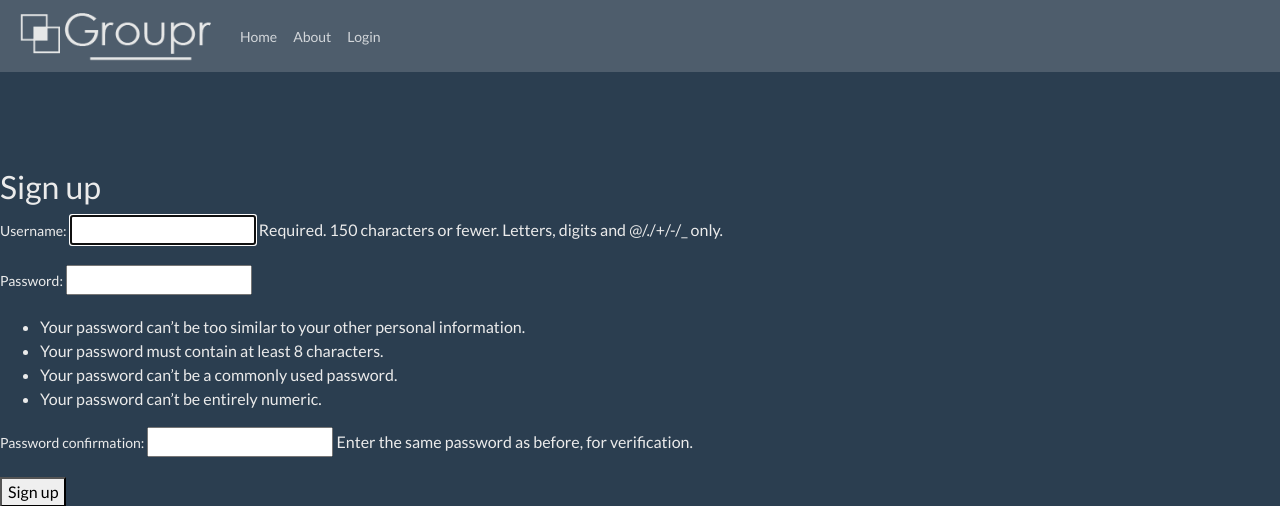
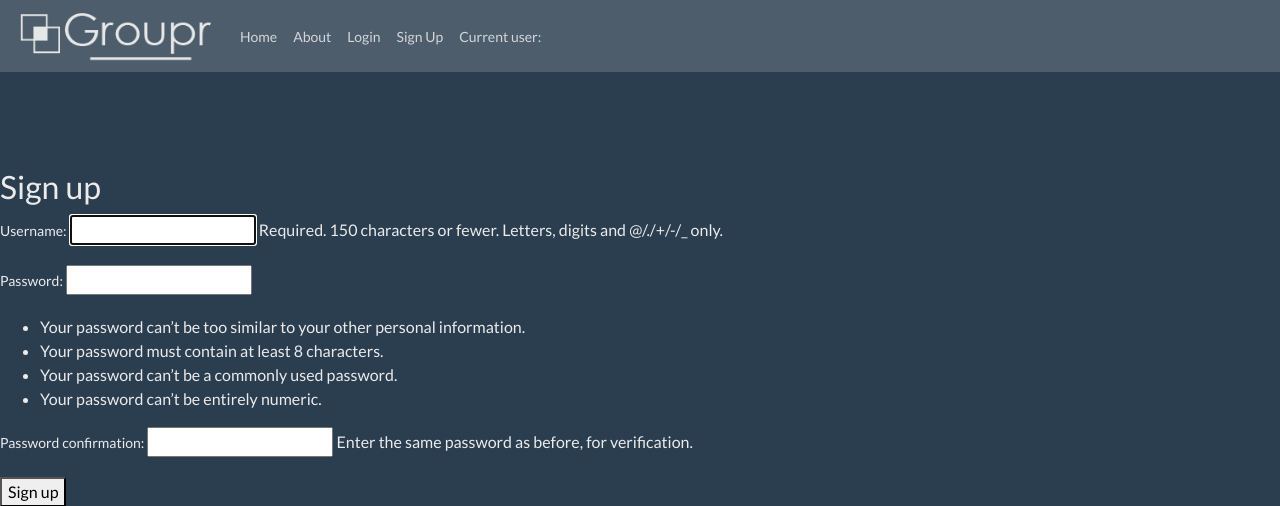
Before and after one commit to CruzHacks2019Groupr/groupr, a Django app: page /signup/ in a window 1280 px wide. Shown: the top 506 px of the page. Run offline with Django 3.2, Linux system fonts and the light colour scheme; some libraries are stand-ins or nearby versions.

Commit message:
gitignore and more header

```diff
--- a/project/templates/base.html
+++ b/project/templates/base.html
@@ -17,7 +17,7 @@
 
 <div id="vue-div" v-show=false>
 	<nav class="navbar navbar-expand-lg navbar-dark bg-dark">
-  <a class="navbar-brand" href="#"><img src="{% static 'project/logo.png' %}" style="max-width: 200px;"></a>
+  <a class="navbar-brand" href="{% url 'index' %}"><img src="{% static 'project/logo.png' %}" style="max-width: 200px;"></a>
   <button class="navbar-toggler" type="button" data-toggle="collapse" data-target="#navbarColor02" aria-controls="navbarColor02" aria-expanded="false" aria-label="Toggle navigation">
     <span class="navbar-toggler-icon"></span>
   </button>
@@ -30,8 +30,20 @@
       <li class="nav-item">
         <a class="nav-link" href="#">About</a>
       </li>
+      {% if user.is_authenticated %}
       <li class="nav-item">
-        <a class="nav-link" href="#">Login</a>
+        <a class="nav-link" href="{% url 'logout' %}">Logout</a>
+      </li>
+      {% else %}
+      <li class="nav-item">
+        <a class="nav-link" href="{% url 'login' %}">Login</a>
+      </li>
+      <li class="nav-item">
+        <a class="nav-link" href="{% url 'signup' %}">Sign Up</a>
+      </li>
+      {% endif %}
+      <li style="float: right;">
+      	<a class="nav-link" > Current user: {{ user.get_username }} </a>
       </li>
     </ul>
 
```
Also changed, not shown: 1 other file.
